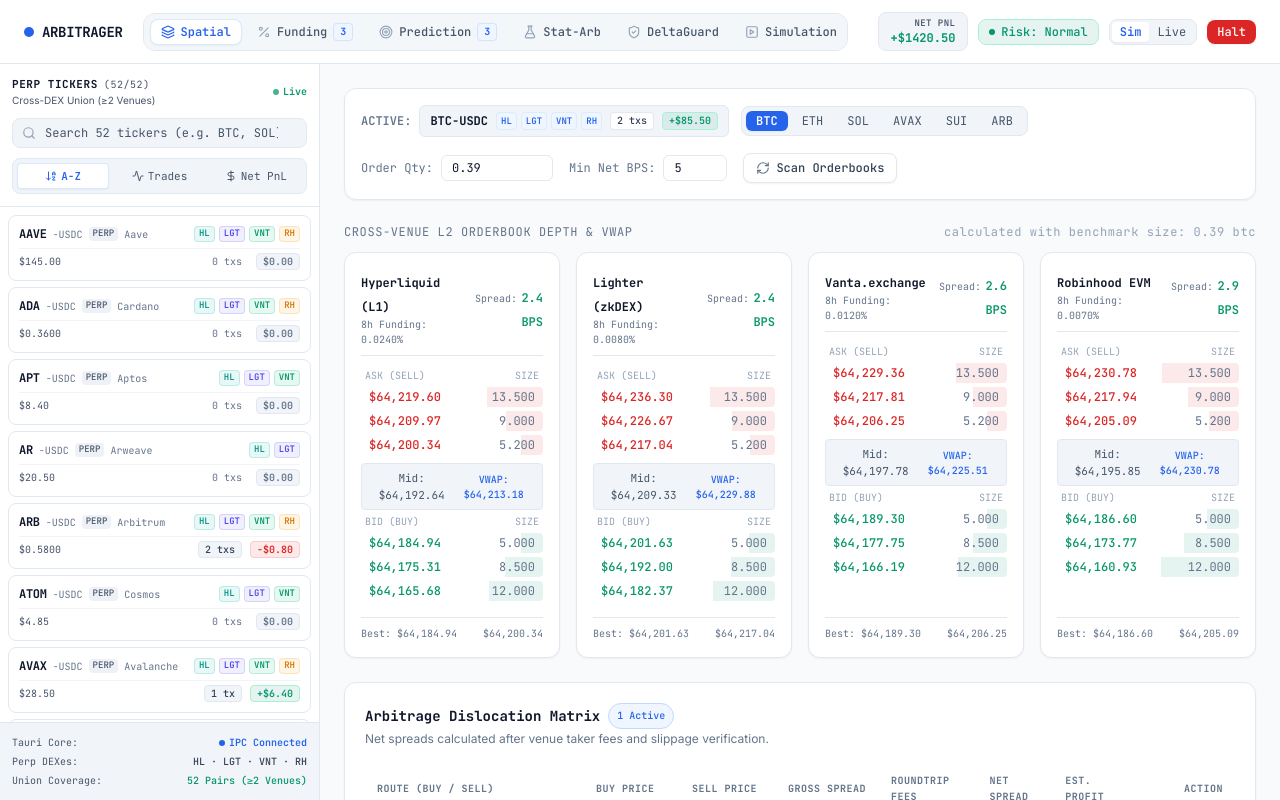
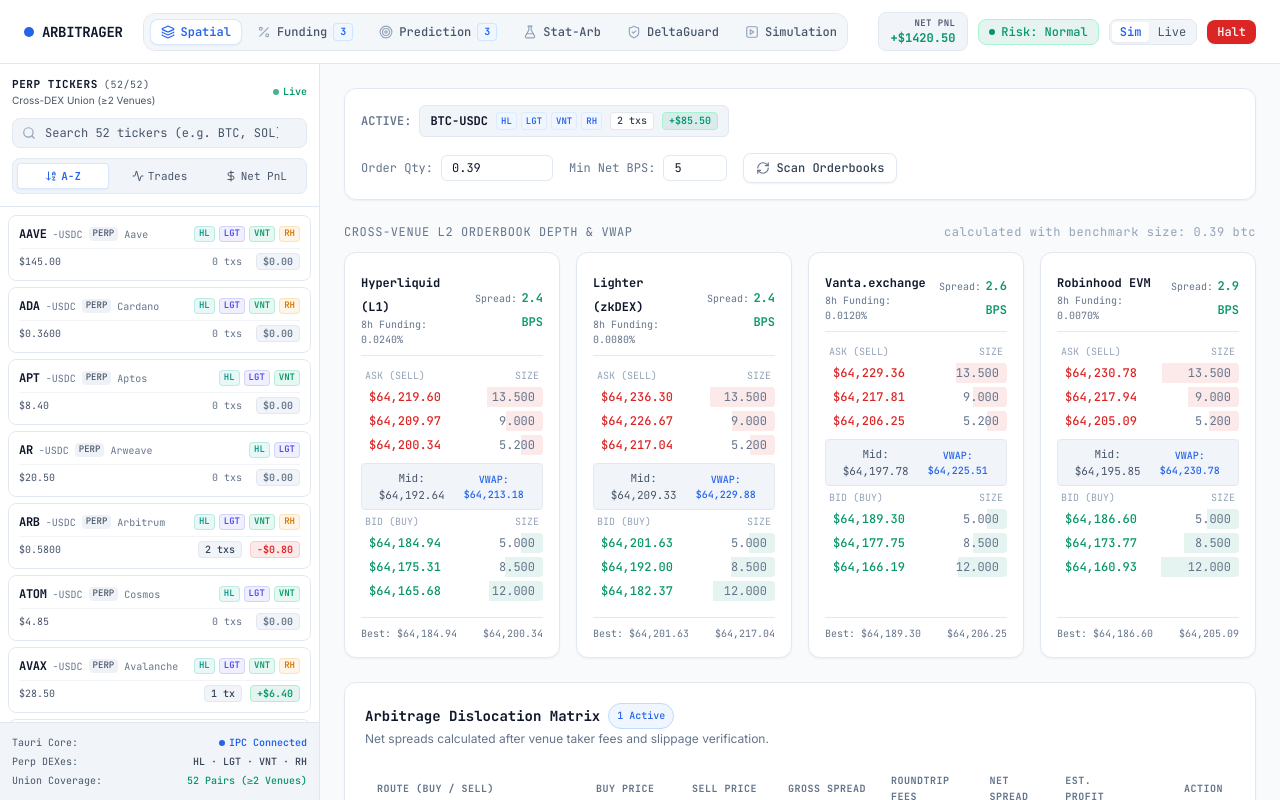
Before and after one commit to ChillingWombat/Arbitrageur, a React (Vite) app in the folder frontend/: page / in a window 1280 px wide. Built offline with nearby package versions, Linux system fonts and the light colour scheme.

Commit message:
fix(ui): remove redundant quick-switch symbol pill bar in favor of left TickerExplorer

```diff
--- a/frontend/src/App.tsx
+++ b/frontend/src/App.tsx
@@ -143,7 +143,6 @@ export const App: React.FC = () => {
           {activeTab === "spatial" && (
             <LiveMatrix
               symbol={selectedSymbol}
-              onSymbolChange={setSelectedSymbol}
               orderbooks={orderbooks}
               opportunities={spatialOpps}
               onRefresh={refreshAllData}
@@ -157,7 +156,6 @@ export const App: React.FC = () => {
             <FundingRadar
               opportunities={fundingOpps}
               symbol={selectedSymbol}
-              onSymbolChange={setSelectedSymbol}
               tradeSize={fundingTradeSize}
               onTradeSizeChange={setFundingTradeSize}
               onExecuteCarry={handleExecuteCarry}
--- a/frontend/src/components/FundingRadar.tsx
+++ b/frontend/src/components/FundingRadar.tsx
@@ -5,7 +5,6 @@ import { PERP_TICKERS, formatCurrencyPnl } from "../types/tickers";
 interface FundingRadarProps {
   opportunities: FundingOpportunityDto[];
   symbol: string;
-  onSymbolChange: (s: string) => void;
   tradeSize: number;
   onTradeSizeChange: (size: number) => void;
   onExecuteCarry?: (opp: FundingOpportunityDto) => Promise<void>;
@@ -16,7 +15,6 @@ interface FundingRadarProps {
 export const FundingRadar: React.FC<FundingRadarProps> = ({
   opportunities,
   symbol,
-  onSymbolChange,
   tradeSize,
   onTradeSizeChange,
   onExecuteCarry,
@@ -54,10 +52,6 @@ export const FundingRadar: React.FC<FundingRadarProps> = ({
     return { count, pnl: Math.round(pnl * 100) / 100 };
   }, [executionLogs, symbol]);
 
-  const quickSymbols = ["BTC-USDC", "ETH-USDC", "SOL-USDC", "AVAX-USDC", "SUI-USDC", "ARB-USDC"];
-  const displayedSymbols = quickSymbols.includes(symbol)
-    ? quickSymbols
-    : [symbol, ...quickSymbols.slice(0, 5)];
   const quickSizes = [10000, 25000, 50000, 100000];
 
   const handleExecute = async (opp: FundingOpportunityDto) => {
@@ -117,23 +111,6 @@ export const FundingRadar: React.FC<FundingRadarProps> = ({
                 {formatCurrencyPnl(tickerStats.pnl)}
               </span>
             </div>
-          </div>
-
-          <div className="flex items-center space-x-1 bg-surface-raised p-1 rounded-lg border border-surface-border">
-            {displayedSymbols.map((s) => (
-              <button
-                key={s}
-                onClick={() => onSymbolChange(s)}
-                className={`px-2.5 py-0.5 text-xs font-mono rounded-md transition ${
-                  symbol === s
-                    ? "bg-accent text-white font-semibold shadow-xs"
-                    : "text-slate-600 hover:text-slate-900"
-                }`}
-                title={`Switch to ${s}`}
-              >
-                {s.split("-")[0]}
-              </button>
-            ))}
           </div>
 
           <div className="flex items-center space-x-1.5 bg-surface-raised p-1 rounded-lg border border-surface-border text-xs font-mono">
--- a/frontend/src/components/LiveMatrix.tsx
+++ b/frontend/src/components/LiveMatrix.tsx
@@ -11,7 +11,6 @@ import {
 
 interface LiveMatrixProps {
   symbol: string;
-  onSymbolChange: (symbol: string) => void;
   orderbooks: VenueOrderBookDto[];
   opportunities: SpatialOpportunityDto[];
   onRefresh: (qty?: number, minBps?: number) => void;
@@ -22,7 +21,6 @@ interface LiveMatrixProps {
 
 export const LiveMatrix: React.FC<LiveMatrixProps> = ({
   symbol,
-  onSymbolChange,
   orderbooks,
   opportunities,
   onRefresh,
@@ -67,11 +65,6 @@ export const LiveMatrix: React.FC<LiveMatrixProps> = ({
     }
     return { count, pnl: Math.round(pnl * 100) / 100 };
   }, [executionLogs, symbol]);
-
-  const quickSymbols = ["BTC-USDC", "ETH-USDC", "SOL-USDC", "AVAX-USDC", "SUI-USDC", "ARB-USDC"];
-  const displayedSymbols = quickSymbols.includes(symbol)
-    ? quickSymbols
-    : [symbol, ...quickSymbols.slice(0, 5)];
 
   const handleExecute = async (opp: SpatialOpportunityDto) => {
     setExecutingId(opp.id);
@@ -119,23 +112,6 @@ export const LiveMatrix: React.FC<LiveMatrixProps> = ({
                 {formatCurrencyPnl(tickerStats.pnl)}
               </span>
             </div>
-          </div>
-
-          <div className="flex items-center space-x-1 bg-surface-raised p-1 rounded-lg border border-surface-border">
-            {displayedSymbols.map((s) => (
-              <button
-                key={s}
-                onClick={() => onSymbolChange(s)}
-                className={`px-2.5 py-0.5 text-xs font-mono rounded-md transition ${
-                  symbol === s
-                    ? "bg-accent text-white font-semibold shadow-xs"
-                    : "text-slate-600 hover:text-slate-900"
-                }`}
-                title={`Switch to ${s}`}
-              >
-                {s.split("-")[0]}
-              </button>
-            ))}
           </div>
         </div>
 
```
